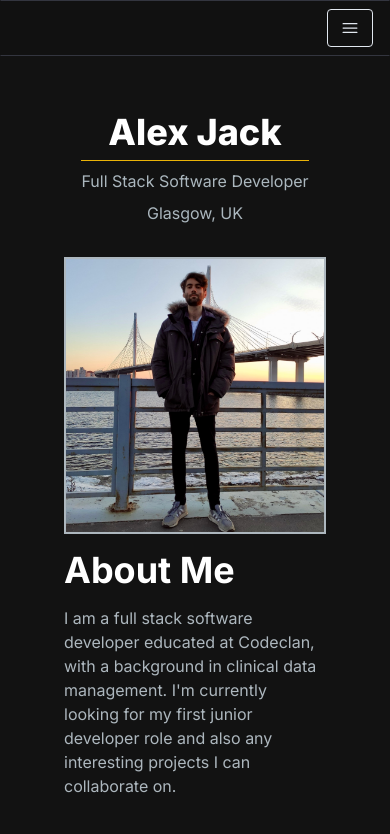
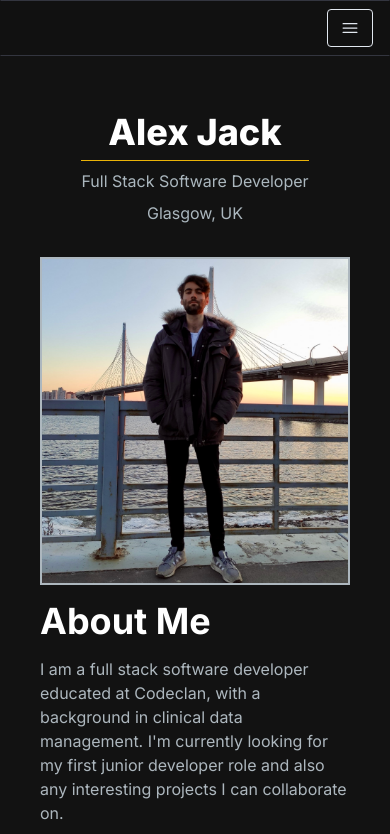
Before and after one commit to kcaj21/portfoliowebsite, a Next.js app: page / in a window 390 px wide. Shown: the top 834 px of the page. Built offline with nearby package versions, Linux system fonts and the light colour scheme.

Commit message:
fixed tabButton scaling after adding devops section

```diff
--- a/src/app/Components/AboutSection.jsx
+++ b/src/app/Components/AboutSection.jsx
@@ -92,7 +92,7 @@
 
   return (
     <section className='text-white' id='/'>
-        <div className='md:grid md:grid-cols-2 gap-8 items-center py-8 px-4 xl:gap-16 sm:py-16 xl:px-16'>
+        <div className='md:grid md:grid-cols-2 gap-8 items-center py-8 xl:gap-16 sm:py-16 xl:px-16'>
         <Image className='border-2 border-solid border-[#ADB7BE]' src='/images/profile.jpeg' quality={25}  width={500} height={500} alt='profilepic' priority />
         <div className='mt-4 md:mt-0 text-left flex flex-col h-full'>
             <h2 className= 'text-4xl font-bold text-white mb-4'>About Me</h2>
--- a/src/app/page.js
+++ b/src/app/page.js
@@ -9,7 +9,7 @@
   return (
     <main className="flex min-h-screen flex-col bg-[#121212]">
     <Navbar />
-    <div className='container mt-24 px-12 py-4 mx-auto'>
+    <div className='container mt-24 sm:px-12 px-10 py-4 mx-auto'>
       <HeroSection />
       <AboutSection />
       <ProjectSection />
```
